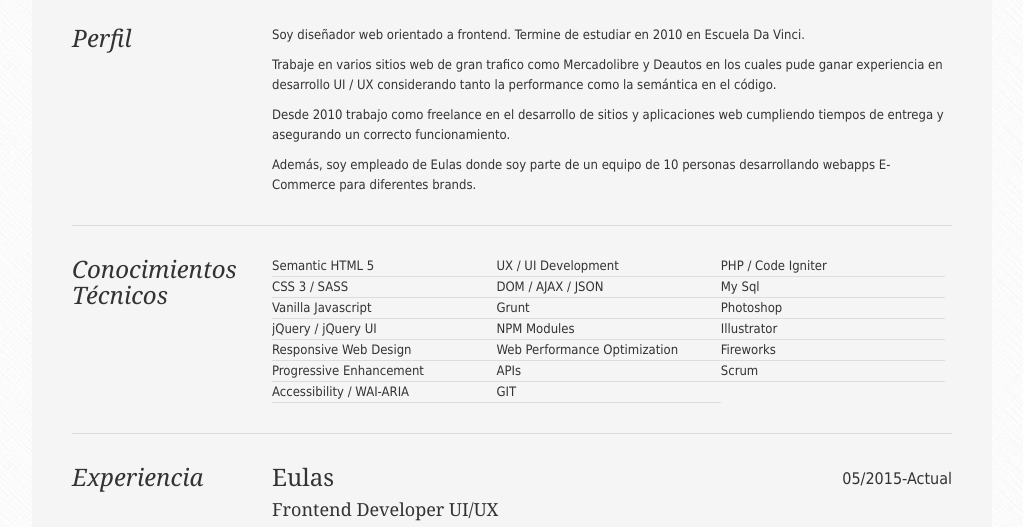
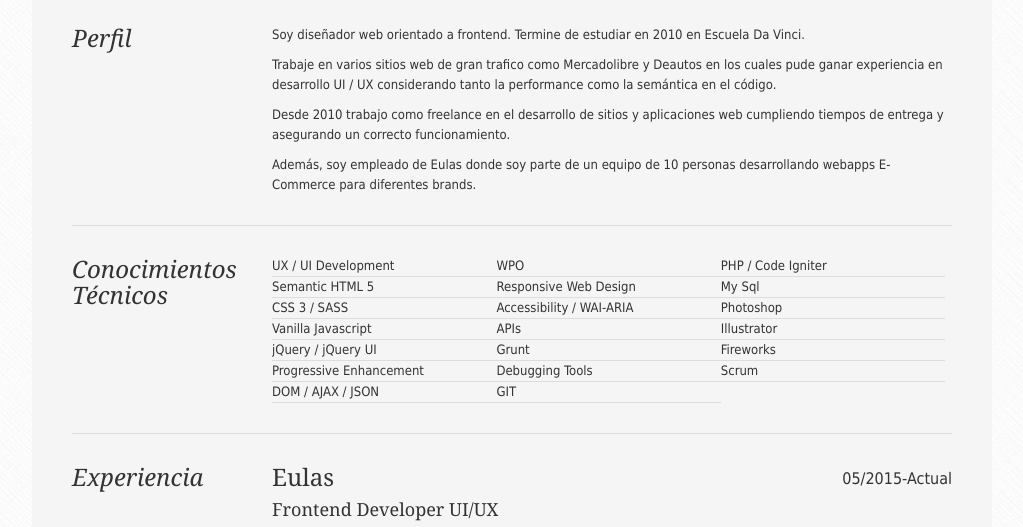
Before and after one commit to mgimenez/joptiwebs, a plain HTML site: page cv/index-es.html in a window 1280 px wide. Shown: the part 254-781 px from the top of the page, without its empty margins (128-1151 px from the left). Drawn offline with Linux system fonts and the light colour scheme.

Commit message:
update cv

```diff
--- a/cv/index-es.html
+++ b/cv/index-es.html
@@ -1,15 +1,15 @@
-<!DOCTYPE html PUBLIC "-//W3C//DTD XHTML 1.0 Strict//EN" "http://www.w3.org/TR/xhtml1/DTD/xhtml1-strict.dtd">
+<!doctype html>
 <html>
 <head>
-
+	<meta charset="utf-8">
+	<meta http-equiv="X-UA-Compatible" content="IE=edge,chrome=1">
+	<meta http-equiv="content-type" content="text/html; charset=utf-8" />
+	<meta name="description" content="Matias Gimenez Frontend Developer, Profile, Skills, Works, Education">
+	<meta name="keywords" content="Matias Gimenez, Frontend Developer, Web Development, Web Design, HTML, Javascript, CSS" />
+	<meta name="viewport" content="width=device-width, initial-scale=1.0, maximum-scale=1.0, user-scalable=0">
 	<title>Matias Gimenez | Frontend Developer | matias.gimenez@gmail.com</title>
-	<meta http-equiv="content-type" content="text/html; charset=utf-8" />
-	<meta name="viewport" content="width=device-width, initial-scale=1.0, maximum-scale=1.0, user-scalable=0">
-	<meta name="keywords" content="" />
-	<meta name="description" content="" />
 	<link rel="stylesheet" type="text/css" href="base.css" media="all" />
 	<link rel="stylesheet" type="text/css" href="styles.css" media="all" />
-
 </head>
 <body>
 	<div class="container">
@@ -51,21 +51,21 @@
 				<h2>Conocimientos Técnicos</h2>
 				<div class="skills content-right">
 					<ul>
+						<li>UX / UI Development</li>
 						<li>Semantic HTML 5</li>
 						<li>CSS 3 / SASS</li>
 						<li>Vanilla Javascript</li>
 						<li>jQuery / jQuery UI</li>
-						<li>Responsive Web Design</li>
 						<li>Progressive Enhancement</li>
-						<li>Accessibility / WAI-ARIA</li>
+						<li>DOM / AJAX / JSON</li>
 					</ul>
 					<ul>
-						<li>UX / UI Development</li>
-						<li>DOM / AJAX / JSON</li>
+						<li>WPO</li>
+						<li>Responsive Web Design</li>
+						<li>Accessibility / WAI-ARIA</li>
+						<li>APIs</li>
 						<li>Grunt</li>
-						<li>NPM Modules</li>
-						<li>Web Performance Optimization</li>
-						<li>APIs</li>
+						<li>Debugging Tools</li>
 						<li>GIT</li>
 					</ul>
 					<ul>
```
